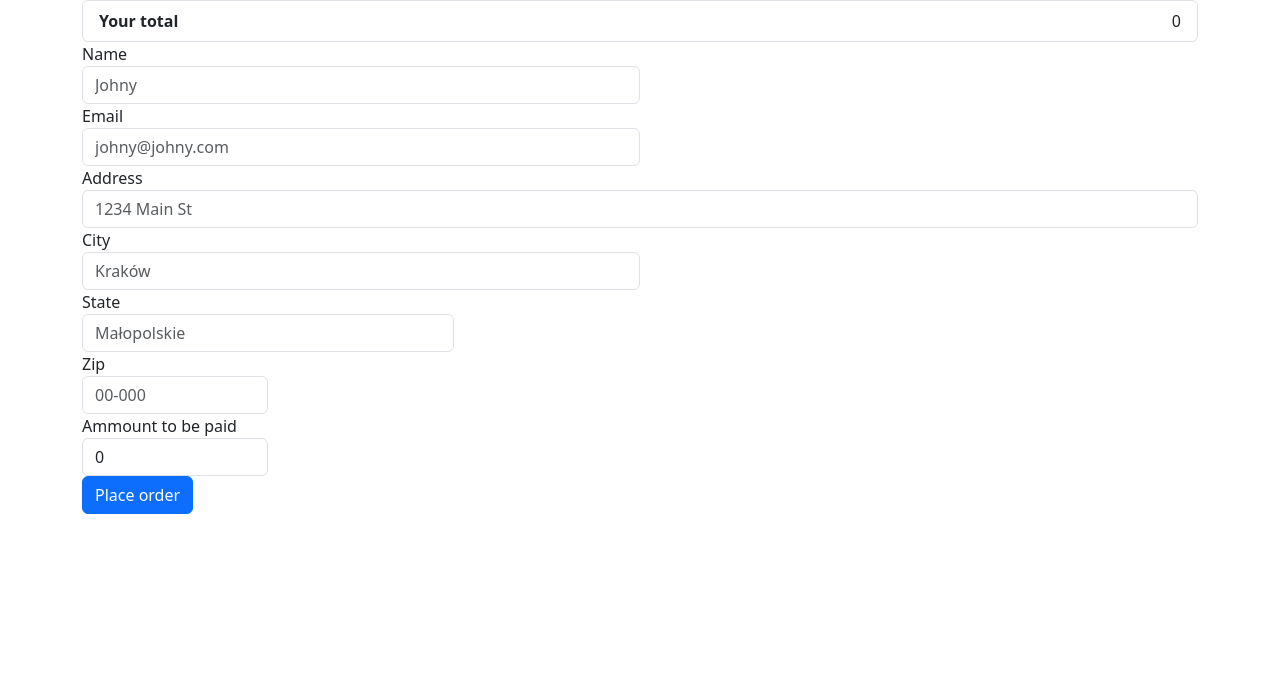
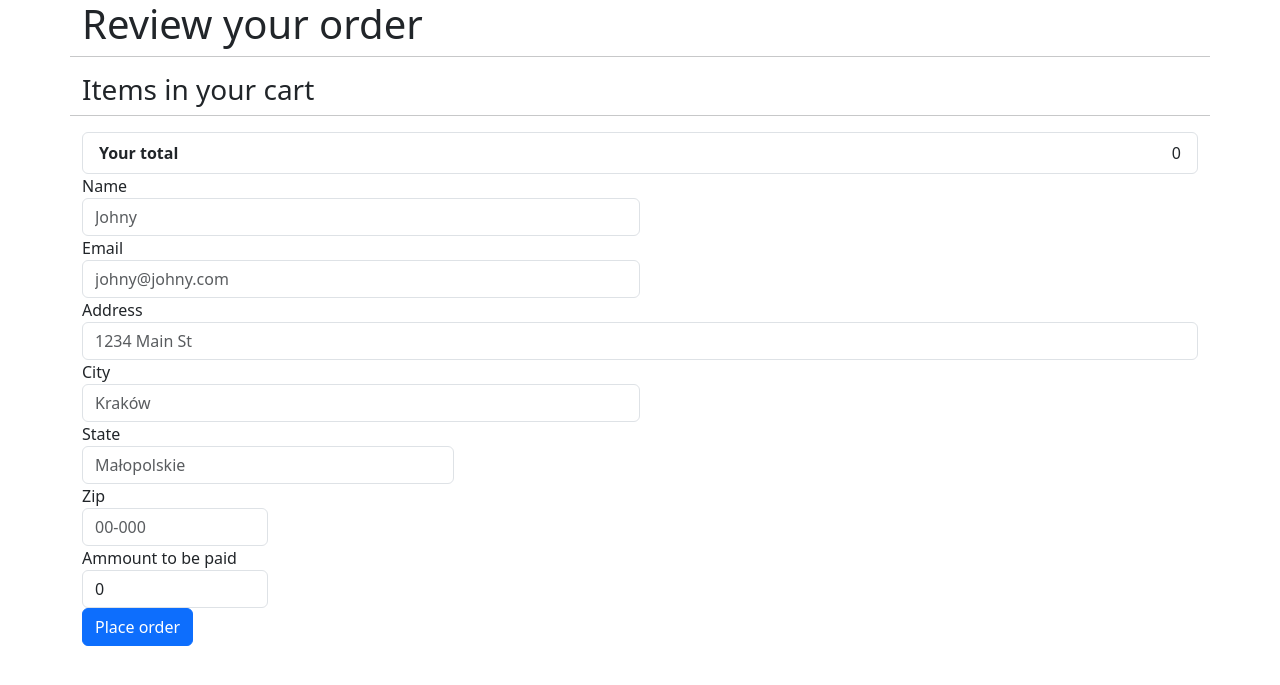
Before and after one commit to SkowronPiotr/ecom, a Django app: template Ecomsite/shop/templates/shop/checkout.html in a window 1280 px wide. Shown: the top 685 px of the page. Run offline with Django 3.2, Linux system fonts and the light colour scheme; the template is opened without the code that fills it, so the values that code supplies are empty.

Commit message:
Template fixes

```diff
--- a/Ecomsite/shop/templates/shop/checkout.html
+++ b/Ecomsite/shop/templates/shop/checkout.html
@@ -9,6 +9,14 @@
 </head>
 <body>
     <div class="container">
+      <div class="row">
+        <h1>Review your order</h1>
+        <hr>
+      </div>
+      <div class="row">
+        <h3>Items in your cart</h3>
+        <hr>
+      </div>
       <div class="row">
           <div class="col-md-12">
               <ul class="list-group" id="item_list">
```
Also changed, not shown: Ecomsite/README.md (renamed from README.md).
